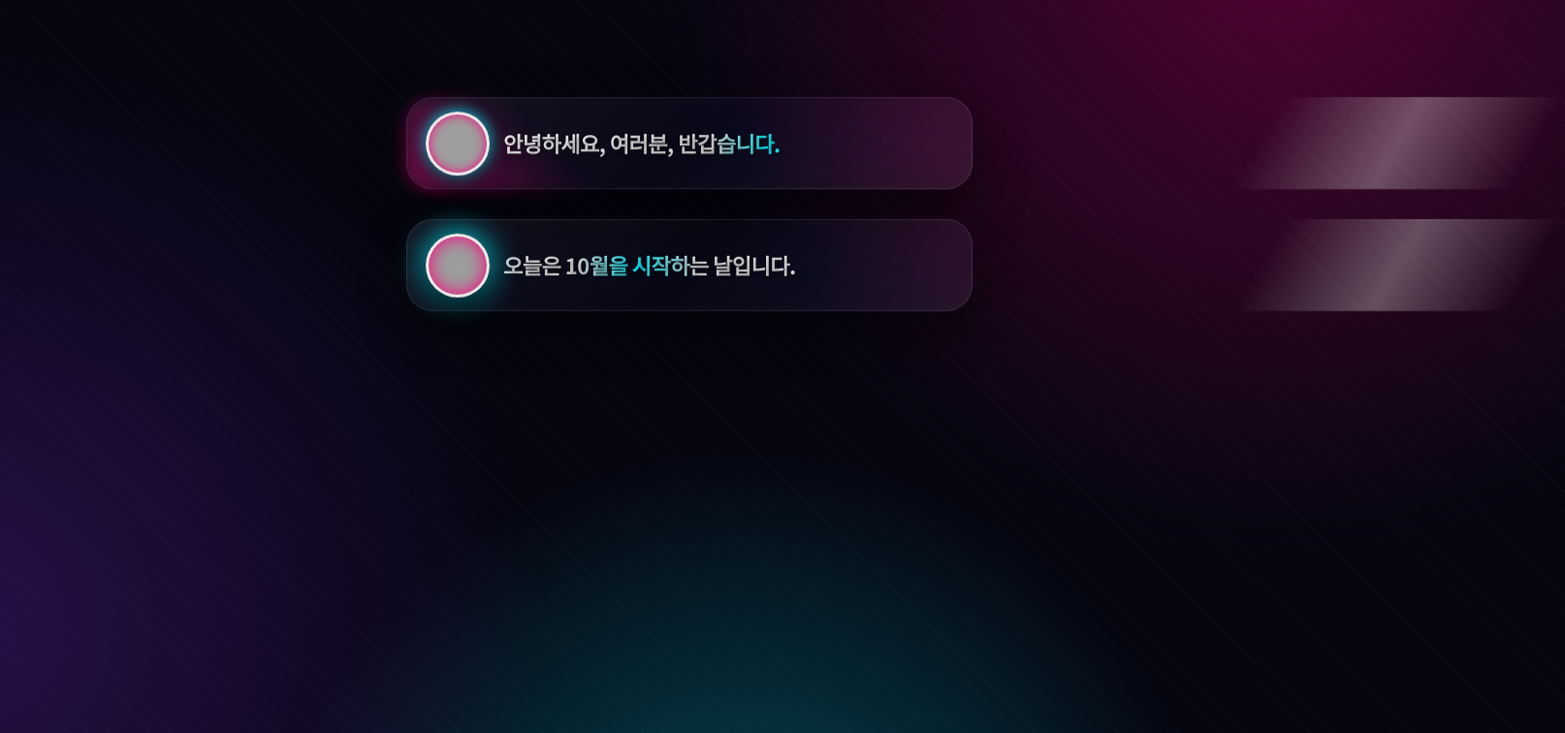
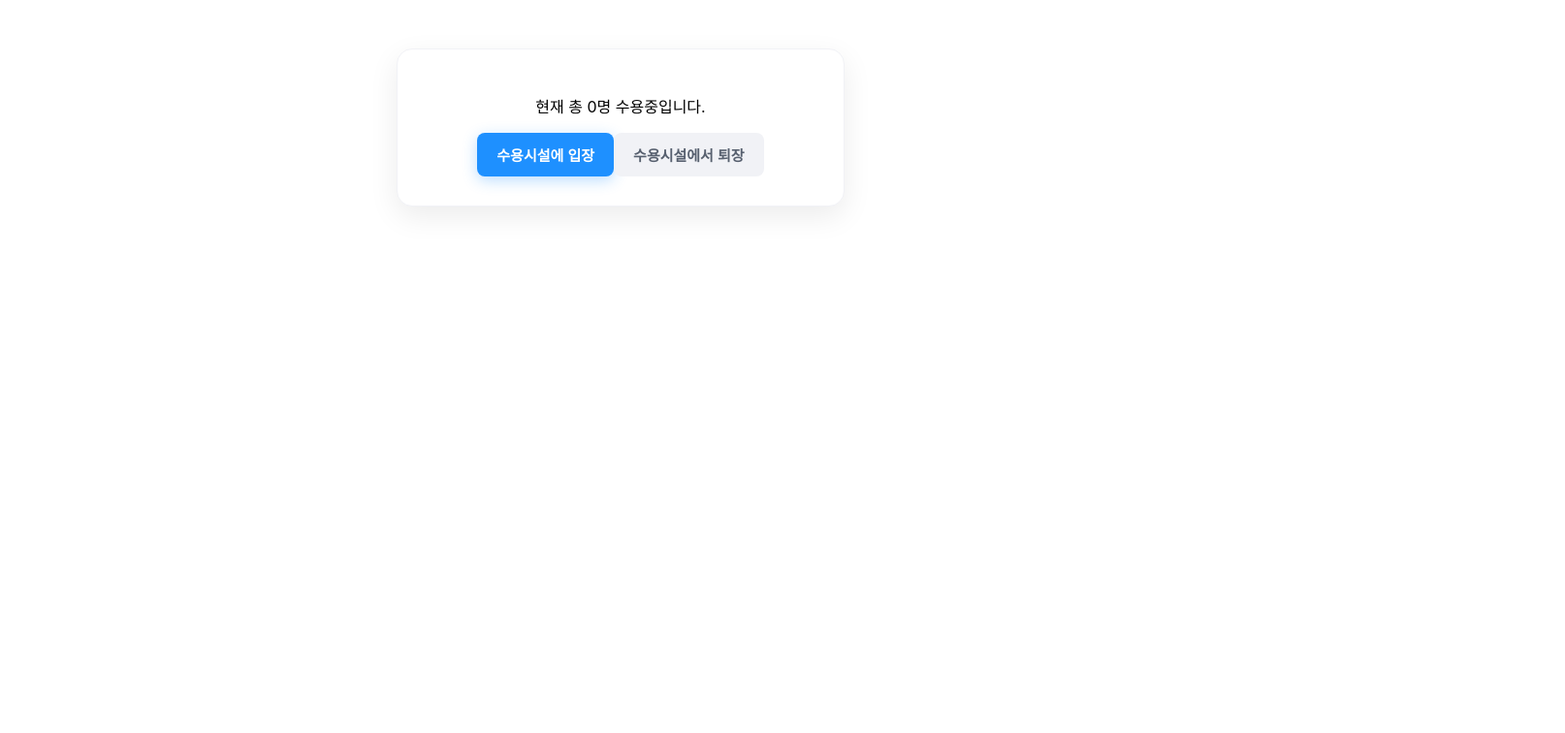
Before and after one commit to KIM-SNJ/web2, a React (Create React App) app: page / in a window 1280 px wide. Shown: the top 756 px of the page at 97% size, 1614 px wide, since content can reach past the window. Built offline with nearby package versions, Linux system fonts and the light colour scheme; grey boxes are pictures that could not be loaded.

Commit message:
7장 훅

```diff
--- /dev/null
+++ b/src/07/01/Counter.jsx
@@ -0,0 +1,19 @@
+import React, {useState, useEffect} from "react";
+
+function Counter(props) {
+    const [count, setCount] = useState(0);
+
+    useEffect(() => {
+        document.title = `총${count}번 클릭했습니다.`
+    })
+
+    return(
+        <div>
+            <p>총 {count}번 클릭했습니다.</p>
+            <button onClick={() => setCount(count + 1)}>
+                클릭
+            </button>
+        </div>
+    );
+}
+export default Counter;
--- /dev/null
+++ b/src/07/01/TextInputWithFocusButton.jsx
@@ -0,0 +1,18 @@
+import React, {useRef} from "react";
+
+function TextInputWithFocusButton() {
+    const inputElement = useRef(null);
+
+    const onButtonClick = () => {
+        inputElement.current.focus();
+    };
+
+    return(
+        <div>
+            <input ref={inputElement} type={"text"} size={20}/>&nbsp;&nbsp;&nbsp;
+            <button onClick={onButtonClick}>Focus the input element</button>
+        </div>
+    )
+}
+
+export default TextInputWithFocusButton;
--- /dev/null
+++ b/src/07/02/Accommodate.css
@@ -0,0 +1,99 @@
+/* Accommodate.css */
+.accommodate-container {
+    max-width: 400px;
+    margin: 50px auto;
+    padding: 30px;
+    background: #ffffff;
+    border-radius: 16px;
+    box-shadow: 0 10px 30px rgba(0, 0, 0, 0.08);
+    font-family: 'Pretendard', -apple-system, BlinkMacSystemFont, system-ui, Roboto, sans-serif;
+    text-align: center;
+    transition: all 0.3s ease;
+    border: 1px solid #f1f2f6;
+}
+
+/* 정원이 다 찼을 때의 컨테이너 상태 */
+.accommodate-container.full {
+    background: #fff5f5;
+    box-shadow: 0 10px 30px rgba(255, 71, 87, 0.15);
+    border: 1px solid #ff4757;
+}
+
+.status-text {
+    font-size: 22px;
+    font-weight: 700;
+    color: #2f3542;
+    margin-bottom: 24px;
+    transition: color 0.3s ease;
+}
+
+.accommodate-container.full .status-text {
+    color: #ff4757;
+}
+
+.button-group {
+    display: flex;
+    gap: 12px;
+    justify-content: center;
+    margin-bottom: 20px;
+}
+
+.btn {
+    padding: 12px 20px;
+    border: none;
+    border-radius: 8px;
+    font-size: 15px;
+    font-weight: 600;
+    cursor: pointer;
+    transition: transform 0.1s ease, background-color 0.2s ease, box-shadow 0.2s ease;
+}
+
+.btn:active {
+    transform: scale(0.96);
+}
+
+/* 입장 버튼 */
+.btn-enter {
+    background: #1e90ff;
+    color: white;
+    box-shadow: 0 4px 15px rgba(30, 144, 255, 0.3);
+}
+
+.btn-enter:hover:not(:disabled) {
+    background: #3742fa;
+}
+
+.btn-enter:disabled {
+    background: #a4b0be;
+    cursor: not-allowed;
+    box-shadow: none;
+    transform: none;
+}
+
+/* 퇴장 버튼 */
+.btn-leave {
+    background: #f1f2f6;
+    color: #57606f;
+}
+
+.btn-leave:hover {
+    background: #dfe4ea;
+}
+
+/* 경고 텍스트 애니메이션 */
+.warning-text {
+    color: #ff4757;
+    font-weight: 700;
+    font-size: 15px;
+    margin: 0;
+    padding: 14px;
+    background: rgba(255, 71, 87, 0.1);
+    border-radius: 8px;
+    animation: pulse 1.5s infinite;
+}
+
+@keyframes pulse {
+    0% { opacity: 1; }
+    50% { opacity: 0.6; }
+    100% { opacity: 1; }
+}
--- /dev/null
+++ b/src/07/02/Accommodate.jsx
@@ -0,0 +1,34 @@
+import React, {useState, useEffect} from "react";
+import useCounter from "./useCounter";
+import "./Accommodate.css";
+
+const MAX_CAPACITY = 10;
+
+function Accommodate() {
+    const [count, increaseCount, decreaseCount] = useCounter(0);
+    const [isFull, setIsFull] = useState(false);
+
+    useEffect( () => {
+        console.log("useEffect 확인용");
+        console.log("useEffect 실행됨: 컴포넌트가 마운트될때, 업데이트될때");
+        console.log(`isFull: ${isFull}`);
+    })
+
+    useEffect(() => {
+        setIsFull(count >= MAX_CAPACITY);
+        console.log(`Current count value : ${count}`);
+    }, [count]);
+
+    return(
+        <div className={`accommodate-container ${isFull ? 'full' : ''}`}>
+            <p>{`현재 총 ${count}명 수용중입니다.`}</p>
+            <div>
+                <button className="btn btn-enter" onClick={increaseCount} disabled={isFull}>수용시설에 입장</button>
+                <button className="btn btn-leave" onClick={decreaseCount}>수용시설에서 퇴장</button>
+            </div>
+            {isFull && <p className="warning-text">수용시설에 정원이 가득 찼습니다.</p>}
+        </div>
+    );
+}
+
+export default Accommodate;
--- /dev/null
+++ b/src/07/02/useCounter.jsx
@@ -0,0 +1,17 @@
+import React, {useState} from "react";
+
+function useCounter(initialValue) {
+    const [count, setCount] = useState(initialValue);
+
+    const increaseCount = () => {
+        setCount((count) => count+1);
+    };
+
+    const decreaseCount = () => {
+        setCount((count) => Math.max(count-1, 0));
+    };
+
+    return [count, increaseCount, decreaseCount];
+}
+
+export default useCounter;
--- a/src/index.js
+++ b/src/index.js
@@ -13,14 +13,17 @@ import reportWebVitals from './reportWebVitals';
 // import WelcomeList from "./05/exam01/WelcomeList"
 // import BookList from "./05/exam02/BookList";
 // import UserInfoList from "./05/exam03/UserInfoList"
-import NotificationList from "./06/test/NotificationList";
+// import NotificationList from "./06/test/NotificationList";
+// import Counter from "./07/01/Counter"
+// import TextInputWithFocusButton from "./07/01/TextInputWithFocusButton";
+import Accommodate from "./07/02/Accommodate";
 
 const root = ReactDOM.createRoot(document.getElementById('root'));
 
 setInterval(() => {
         root.render(
             <React.StrictMode>
-                <NotificationList/>
+                <Accommodate/>
             </React.StrictMode>
         );
     }, 1000
```
